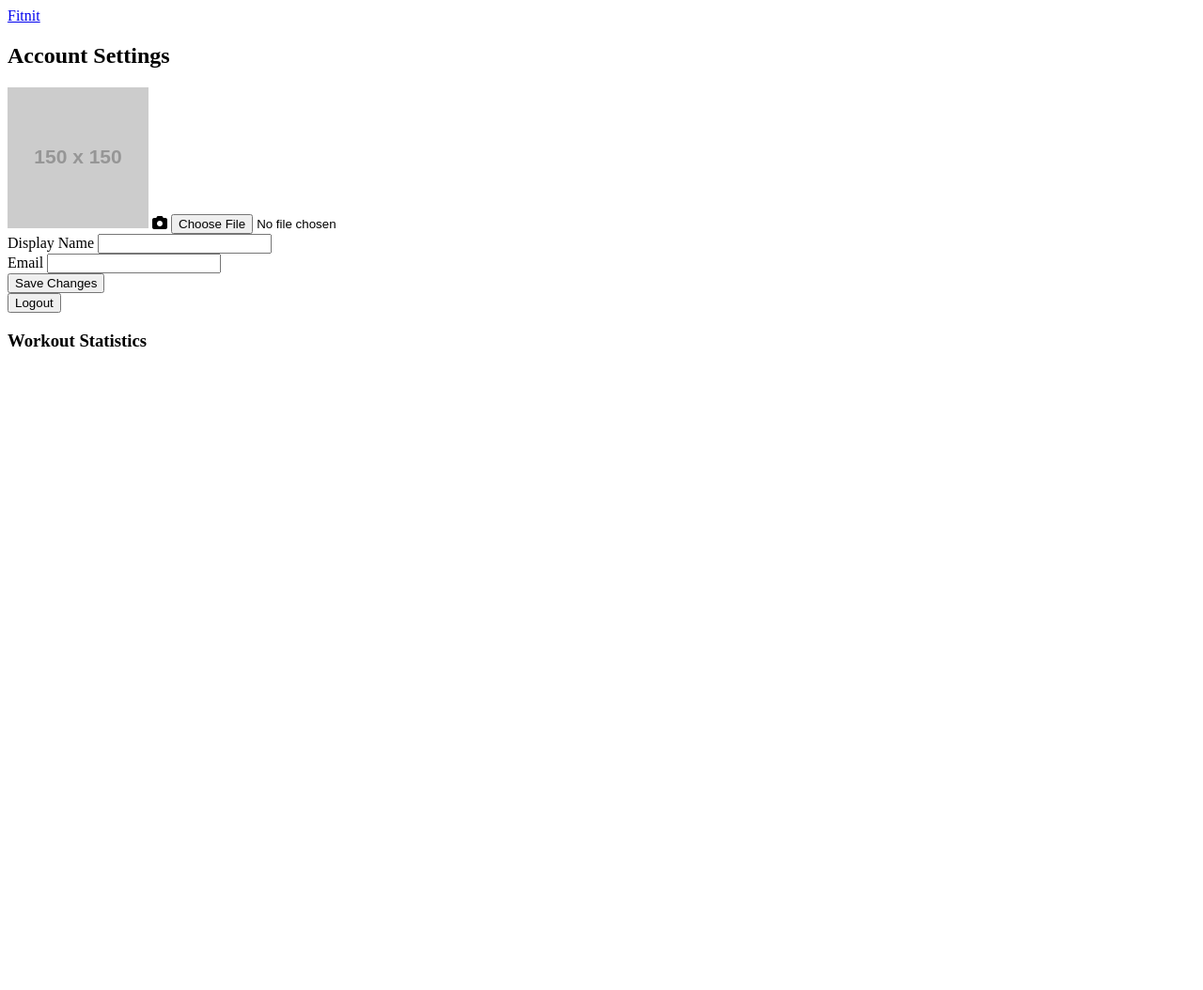
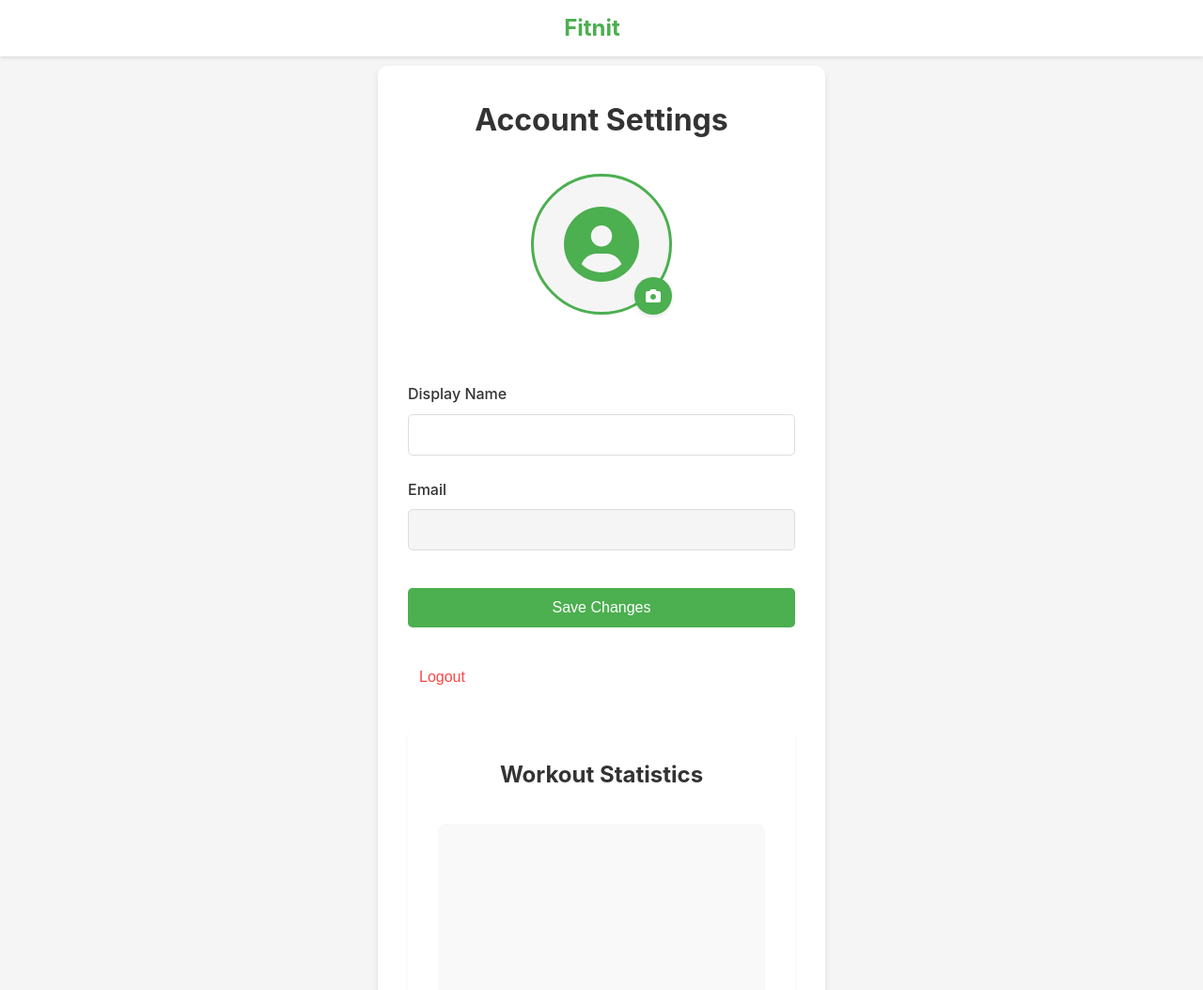
Before and after one commit to cadenburleson/fitnit, a website built with Vite: page src/account.html in a window 1280 px wide. Shown: the top 1054 px of the page at 94% size. Before the commit the page ends 1016 px from the top, so only its background shows below. Built offline with nearby package versions, Linux system fonts and the light colour scheme; no server answers; placeholder pictures from the web are drawn by us.

Commit message:
fix: resolve path inconsistencies and build configuration - Add account.html to build config, standardize path handling

```diff
--- a/src/account.html
+++ b/src/account.html
@@ -5,8 +5,7 @@
     <meta charset="UTF-8">
     <meta name="viewport" content="width=device-width, initial-scale=1.0">
     <title>Account Settings - Fitnit</title>
-    <link rel="stylesheet" href="../styles/styles.css">
-    <link rel="stylesheet" href="../styles/account.css">
+    <link rel="stylesheet" href="/css/styles.css">
     <link rel="stylesheet" href="https://cdnjs.cloudflare.com/ajax/libs/font-awesome/6.0.0/css/all.min.css">
 </head>
 
@@ -22,8 +21,9 @@
         <form id="accountForm" class="account-form">
             <div class="profile-section">
                 <div class="profile-section__upload">
-                    <img id="profilePreview" src="https://via.placeholder.com/150" alt="Profile picture"
-                        class="profile-section__picture">
+                    <div id="profilePreview" class="profile-section__picture">
+                        <i class="fas fa-user-circle"></i>
+                    </div>
                     <label for="profilePicture" class="profile-section__upload-overlay">
                         <i class="fas fa-camera"></i>
                     </label>
@@ -61,7 +61,7 @@
         </div>
     </div>
 
-    <script type="module" src="../js/account.js"></script>
+    <script type="module" src="/js/account.js"></script>
 </body>
 
 </html>
--- a/vite.config.js
+++ b/vite.config.js
@@ -11,6 +11,7 @@ export default defineConfig({
                 main: '/index.html',
                 login: '/login.html',
                 signup: '/signup.html',
+                account: '/account.html',
                 resetPassword: '/reset-password.html',
                 updatePassword: '/update-password.html'
             }
@@ -24,11 +25,10 @@ export default defineConfig({
     css: {
         postcss: './postcss.config.js',
     },
+    base: '/',
     define: {
         'process.env.VITE_SUPABASE_URL': JSON.stringify(process.env.VITE_SUPABASE_URL),
         'process.env.VITE_SUPABASE_ANON_KEY': JSON.stringify(process.env.VITE_SUPABASE_ANON_KEY),
-        // 'process.env.VITE_OPENAI_API_KEY': JSON.stringify(process.env.VITE_OPENAI_API_KEY),
-        // 'process.env.VITE_ANTHROPIC_API_KEY': JSON.stringify(process.env.VITE_ANTHROPIC_API_KEY),
         'process.env.VITE_SYSTEM_PROMPT': JSON.stringify(process.env.VITE_SYSTEM_PROMPT)
     }
 });
```
